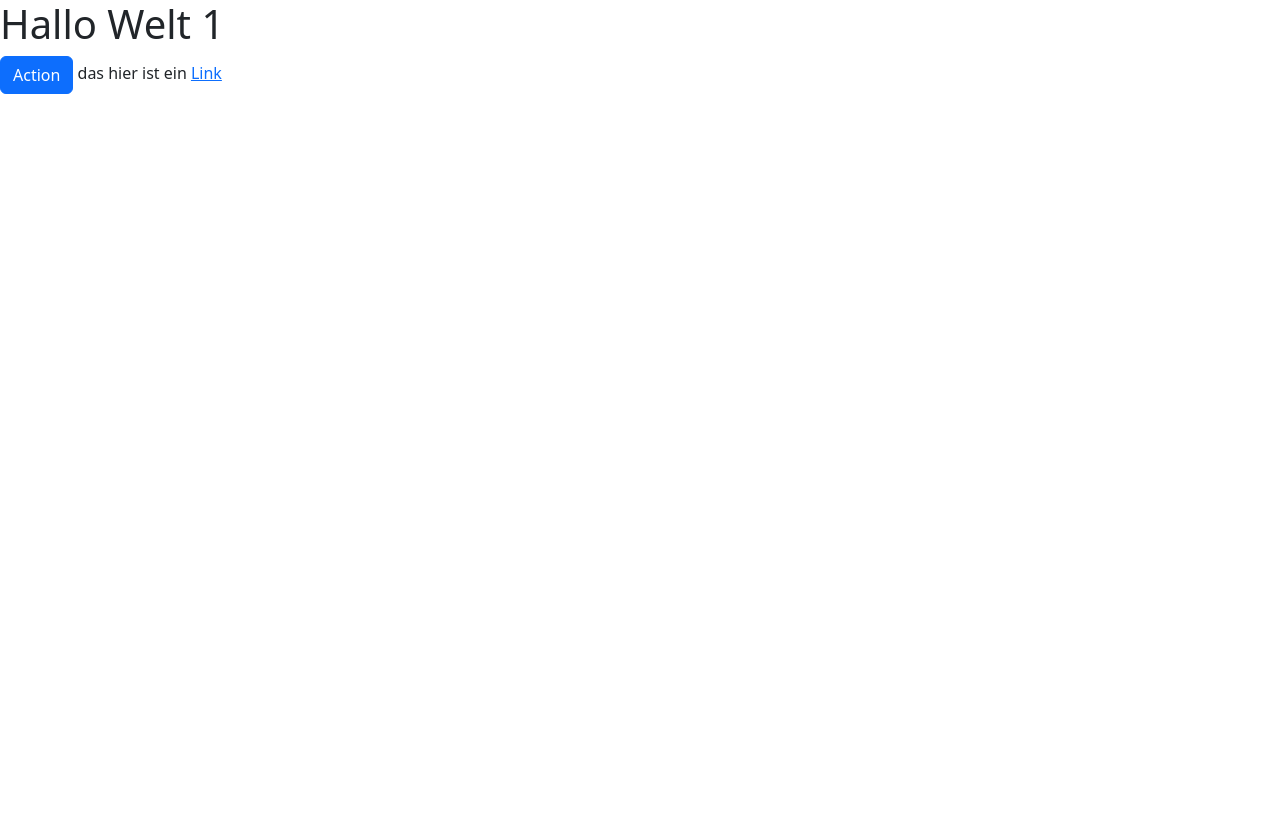
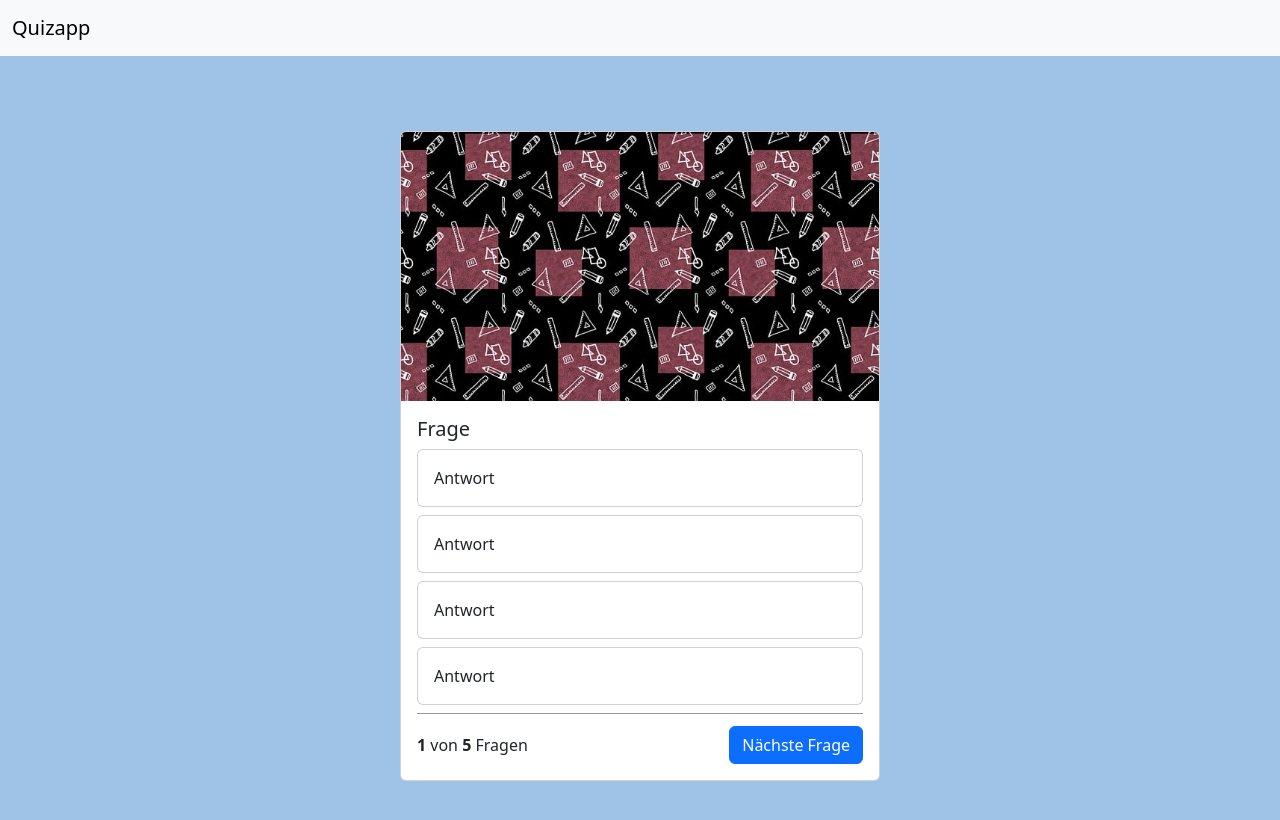
Before and after one commit to Bockinger/QuizApp, a plain HTML site: page index.html in a window 1280 px wide. Drawn offline with nearby package versions, Linux system fonts and the light colour scheme.

Commit message:
html und css

```diff
--- a/index.html
+++ b/index.html
@@ -5,14 +5,69 @@
   <meta charset="UTF-8">
   <meta name="viewport" content="width=device-width, initial-scale=1.0">
   <title>Document</title>
-  <link rel="stylesheet" href="node_modules/bootstrap/dist/css/bootstrap.min.css">
+  <link rel="stylesheet" href="style.css">
+
+
   <script src="script.js"></script>
+
+
+  <link href="https://cdn.jsdelivr.net/npm/bootstrap@5.3.3/dist/css/bootstrap.min.css" rel="stylesheet"
+    integrity="sha384-QWTKZyjpPEjISv5WaRU9OFeRpok6YctnYmDr5pNlyT2bRjXh0JMhjY6hW+ALEwIH" crossorigin="anonymous">
+  <script src="https://cdn.jsdelivr.net/npm/bootstrap@5.3.3/dist/js/bootstrap.bundle.min.js"
+    integrity="sha384-YvpcrYf0tY3lHB60NNkmXc5s9fDVZLESaAA55NDzOxhy9GkcIdslK1eN7N6jIeHz"
+    crossorigin="anonymous"></script>
+
+
 </head>
 
-<body onload="init()">
-  <h1>Hallo Welt 1</h1>
-  <button class="btn btn-primary">Action</button>
-  das hier ist ein <a href="#">Link</a>
+<body>
+  <nav class="navbar bg-body-tertiary">
+    <div class="container-fluid">
+      <a class="navbar-brand" href="#">Quizapp</a>
+    </div>
+  </nav>
+
+  <div class="container">
+    <div class="card quiz_card">
+      <img src="img/pencil.jpg" class="card-img-top">
+      <div class="card-body">
+        <h5 class="card-title">Frage</h5>
+
+        <div class="card mb-2">
+          <div class="card-body">
+            Antwort
+          </div>
+        </div>
+        <div class="card mb-2">
+          <div class="card-body">
+            Antwort
+          </div>
+        </div>
+        <div class="card mb-2">
+          <div class="card-body">
+            Antwort
+          </div>
+        </div>
+        <div class="card mb-2">
+          <div class="card-body">
+            Antwort
+          </div>
+        </div>
+
+
+        <div class="question-footer">
+          <spam>
+            <b>1</b> von <b>5</b> Fragen
+          </spam>
+          <button class="btn btn-primary">Nächste Frage</button>
+        </div>
+
+
+
+      </div>
+    </div>
+  </div>
+
 
 </body>
 
--- a/package.json
+++ /dev/null
@@ -1,5 +0,0 @@
-{
-  "dependencies": {
-    "bootstrap": "^5.3.3"
-  }
-}
--- /dev/null
+++ b/style.css
@@ -0,0 +1,24 @@
+body {
+  background-color: #9EC3E6 !important;
+}
+
+
+.container {
+  display: flex;
+  align-items: center;
+  justify-content: center;
+  min-height: 100vh;
+  background-color: #9EC3E6 !important;
+}
+
+.quiz_card {
+  width: 30rem;
+}
+
+.question-footer {
+  border-top: 1px solid rgba(0, 0, 0, 0.4);
+  display: flex;
+  justify-content: space-between;
+  align-items: center;
+  padding-top: 12px;
+}
```
Also changed, not shown: img/pencil.jpg (added), 1 other file.
